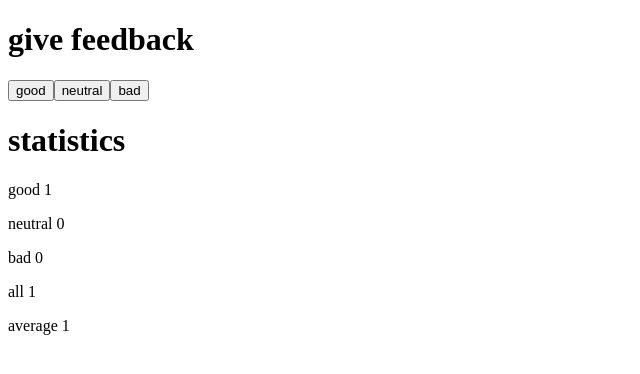
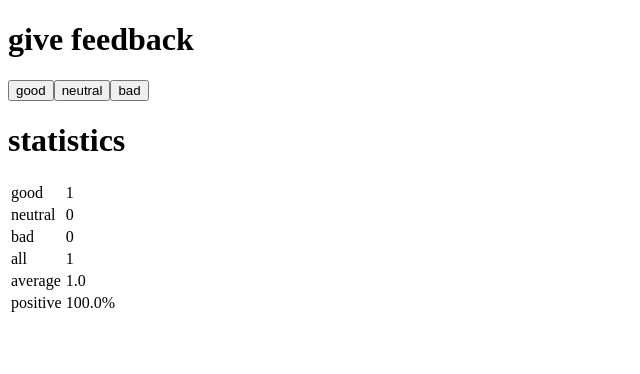
Before and after one commit to vjohndo/full-stack-open, a React (Create React App) app in the folder part01/unicafe/: page / in a window 1280 px wide. Both pictures are taken after a click on the button "good". Shown: the top 374 px of the page, without its empty margins (0-640 px from the left). Built offline with nearby package versions, Linux system fonts and the light colour scheme.

Commit message:
[Part01] ex 1.11 complete

```diff
--- a/part01/unicafe/public/index.html
+++ b/part01/unicafe/public/index.html
@@ -2,7 +2,6 @@
 <html lang="en">
   <head>
     <meta charset="utf-8" />
-    <link rel="icon" href="%PUBLIC_URL%/favicon.ico" />
     <meta name="viewport" content="width=device-width, initial-scale=1" />
     <meta name="theme-color" content="#000000" />
     <meta
@@ -13,16 +12,6 @@
     <!--
       manifest.json provides metadata used when your web app is installed on a
       user's mobile device or desktop. See https://developers.google.com/web/fundamentals/web-app-manifest/
-    -->
-    <link rel="manifest" href="%PUBLIC_URL%/manifest.json" />
-    <!--
-      Notice the use of %PUBLIC_URL% in the tags above.
-      It will be replaced with the URL of the `public` folder during the build.
-      Only files inside the `public` folder can be referenced from the HTML.
-
-      Unlike "/favicon.ico" or "favicon.ico", "%PUBLIC_URL%/favicon.ico" will
-      work correctly both with client-side routing and a non-root public URL.
-      Learn how to configure a non-root public URL by running `npm run build`.
     -->
     <title>React App</title>
   </head>
--- a/part01/unicafe/src/App.js
+++ b/part01/unicafe/src/App.js
@@ -1,37 +1,55 @@
 import { useState } from 'react'
 
 const StatisticLine = ({text, value}) => {
-  return <p>{text} {value}</p>
+  return (
+    <tr>
+      <td>{text}</td>
+      <td>{value}</td>
+    </tr>
+  )
 }
 
 const Statistics = ({good, neutral, bad}) => {
 
-  const calculateTotal = () => {
+  const calculateAll = () => {
     return good + neutral + bad
   }
 
   const calculateAverage = () => {
-    if (calculateTotal() <= 0) {
-      return 0
+    if (calculateAll() <= 0) {
+      return 0.0.toFixed(1)
+    }
+    const result = (good*1 + bad*-1) / (good + bad + neutral)
+    return result.toFixed(1)
   }
 
-    return (good*1 + bad*-1) / (good + bad + neutral)
+  const calculatePositive = () => {
+    if (calculateAll() <= 0) {
+      return 0.0.toFixed(1) + "%"
+    }
+    const result = (good) / (good + bad + neutral) * 100
+    return result.toFixed(1) + "%"
   }
 
-  if (calculateTotal() === 0) {
+  if (calculateAll() === 0) {
     return <p>No feedback given</p>
-  }
-
+  } else {
     return (
       <div>
         <h1>statistics</h1>
+        <table>
+          <tbody>
             <StatisticLine text="good" value={good}/>
             <StatisticLine text="neutral" value={neutral}/>
             <StatisticLine text="bad" value={bad}/>
-      <StatisticLine text="all" value={calculateTotal()}/>
+            <StatisticLine text="all" value={calculateAll()}/>
             <StatisticLine text="average" value={calculateAverage()}/>
+            <StatisticLine text="positive" value={calculatePositive()}/>
+          </tbody>
+        </table>
       </div>
     )
+  }
 }
 
 const Button = ({onClick, text}) => {
```
Lines whose indentation alone changed are shown as unchanged.
